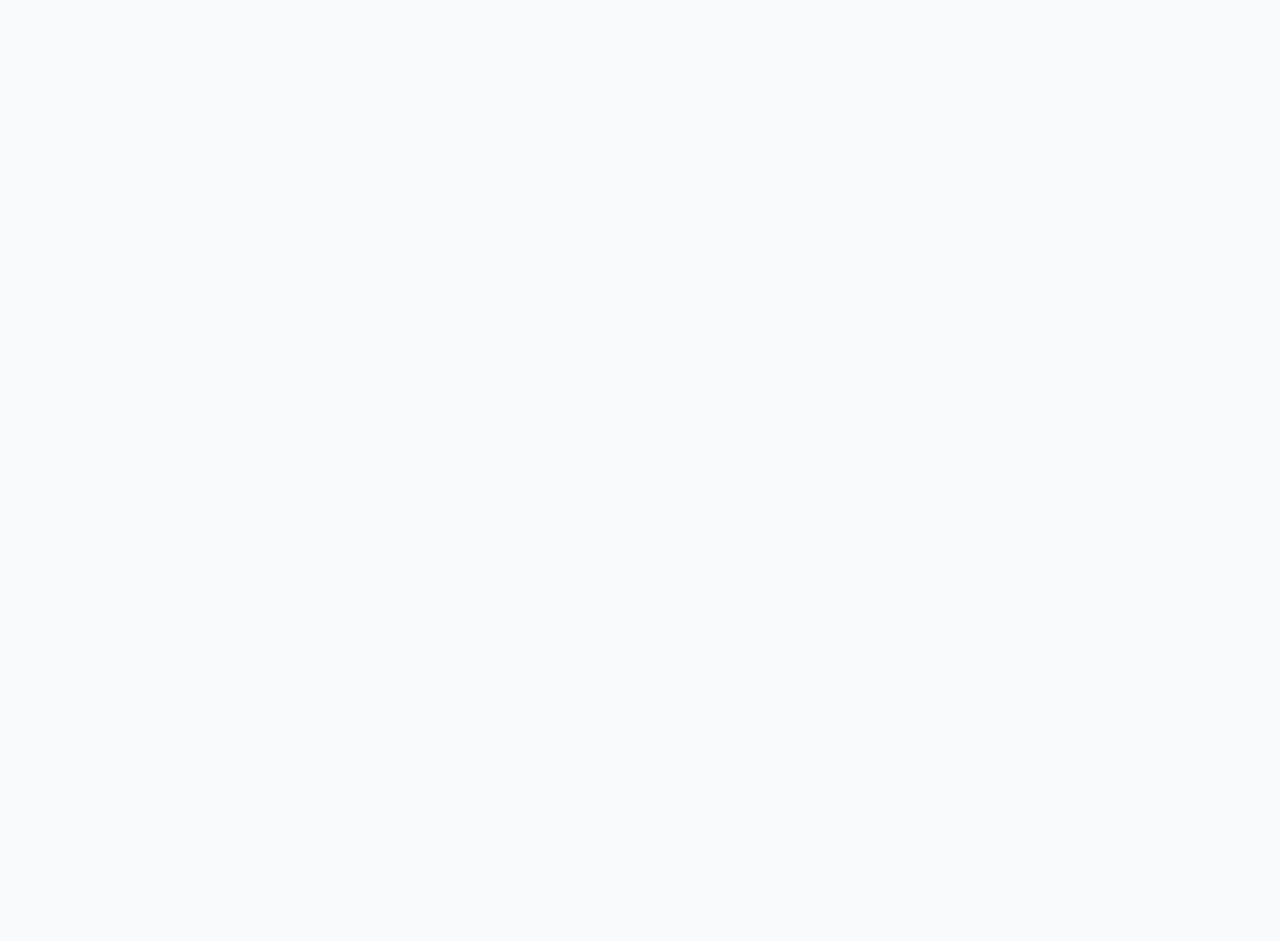
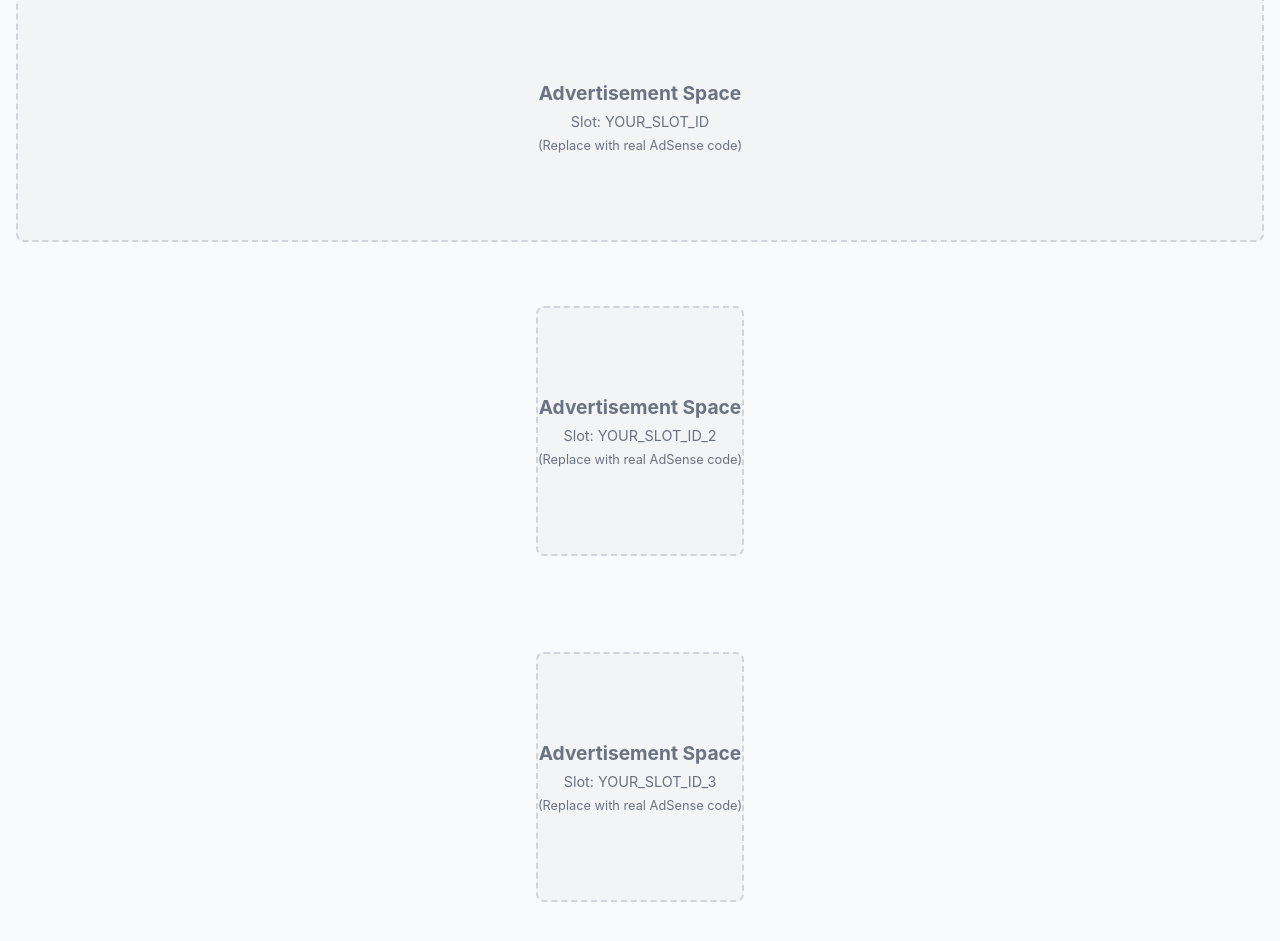
Before and after one commit to muiznaveedrana/passwordgen, a React (Vite) app: page / in a window 1280 px wide. Shown: the part 841-1782 px from the top of the page. Before the commit the page ends 800 px from the top, so only its background shows below. Built offline with nearby package versions, Linux system fonts and the light colour scheme.

Commit message:
Revert "Remove all advertisement components and references"
This reverts commit 3fa34d232291520c7a7c7b0103f8f05f5283b4ec.

```diff
--- a/index.html
+++ b/index.html
@@ -4,6 +4,8 @@
     <meta charset="UTF-8" />
     <meta name="viewport" content="width=device-width, initial-scale=1.0" />
     <title>Minimal Tools</title>
+    <script async src="https://pagead2.googlesyndication.com/pagead/js/adsbygoogle.js?client=YOUR_CLIENT_ID"
+        crossorigin="anonymous"></script>
   </head>
   <body>
     <div id="root"></div>
--- /dev/null
+++ b/src/components/GoogleAd.jsx
@@ -0,0 +1,38 @@
+import React, { useEffect } from "react";
+
+export default function GoogleAd({ slot }) {
+  useEffect(() => {
+    try {
+      (window.adsbygoogle = window.adsbygoogle || []).push({});
+    } catch (e) {
+      console.warn("AdSense failed", e);
+    }
+  }, []);
+
+  // Show placeholder ad for now
+  return (
+    <div style={{
+      width: "100%",
+      height: "250px",
+      backgroundColor: "#f3f4f6",
+      border: "2px dashed #d1d5db",
+      display: "flex",
+      alignItems: "center",
+      justifyContent: "center",
+      margin: "1rem 0",
+      borderRadius: "8px"
+    }}>
+      <div style={{ textAlign: "center", color: "#6b7280" }}>
+        <div style={{ fontSize: "1.2rem", fontWeight: "bold", marginBottom: "0.5rem" }}>
+          Advertisement Space
+        </div>
+        <div style={{ fontSize: "0.9rem" }}>
+          Slot: {slot}
+        </div>
+        <div style={{ fontSize: "0.8rem", marginTop: "0.5rem" }}>
+          (Replace with real AdSense code)
+        </div>
+      </div>
+    </div>
+  );
+}
--- a/src/passwordGenerator.jsx
+++ b/src/passwordGenerator.jsx
@@ -1,4 +1,5 @@
 import React, { useState } from "react";
+import GoogleAd from "./components/GoogleAd";
 
 export default function PasswordGenerator() {
   const [password, setPassword] = useState("");
@@ -33,6 +34,7 @@ export default function PasswordGenerator() {
 
   return (
     <div className="container">
+      <GoogleAd slot="YOUR_TOP_AD_SLOT" />
 
       <div className="card">
         <h1 className="title">Password Generator</h1>
@@ -115,6 +117,15 @@ export default function PasswordGenerator() {
         )}
       </div>
 
+      <GoogleAd slot="YOUR_SLOT_ID" />
+
+      <div style={{margin: "2rem 0"}}>
+        <GoogleAd slot="YOUR_SLOT_ID_2" />
+      </div>
+
+      <div style={{margin: "2rem 0"}}>
+        <GoogleAd slot="YOUR_SLOT_ID_3" />
+      </div>
     </div>
   );
 }
```
Also changed, not shown: public/ads.txt (added).
